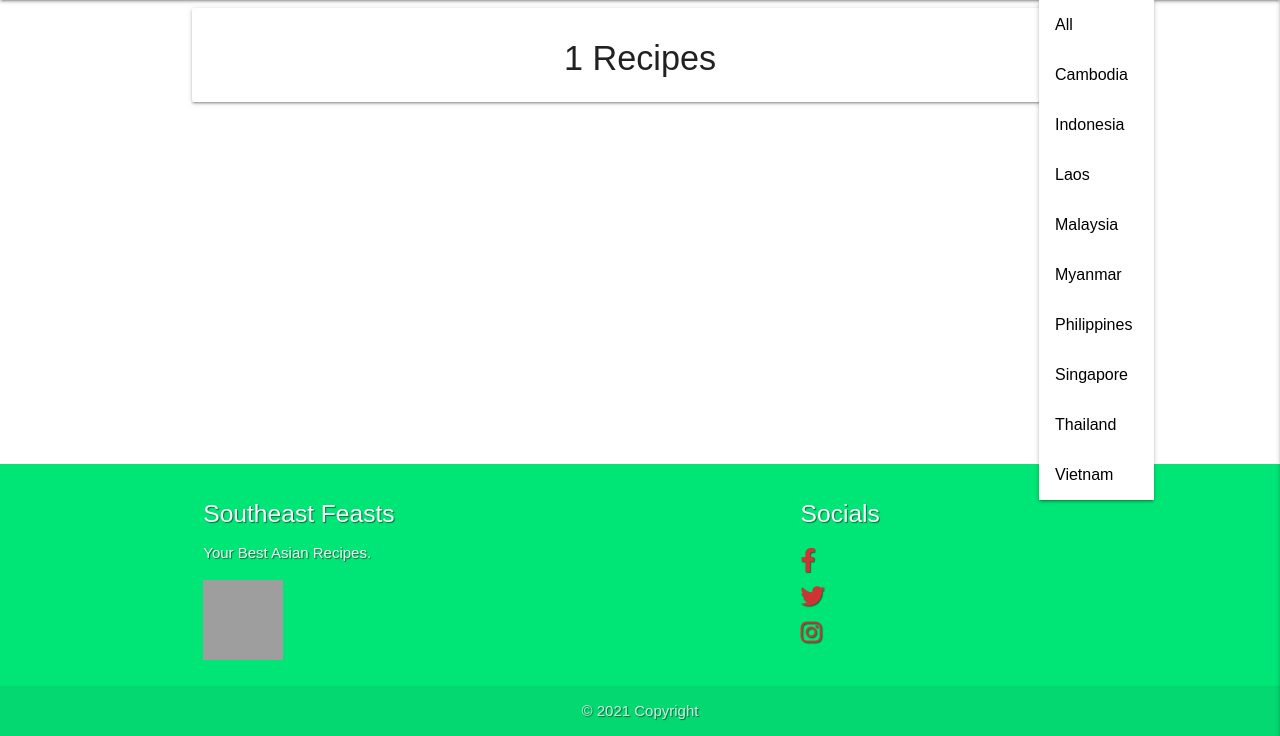
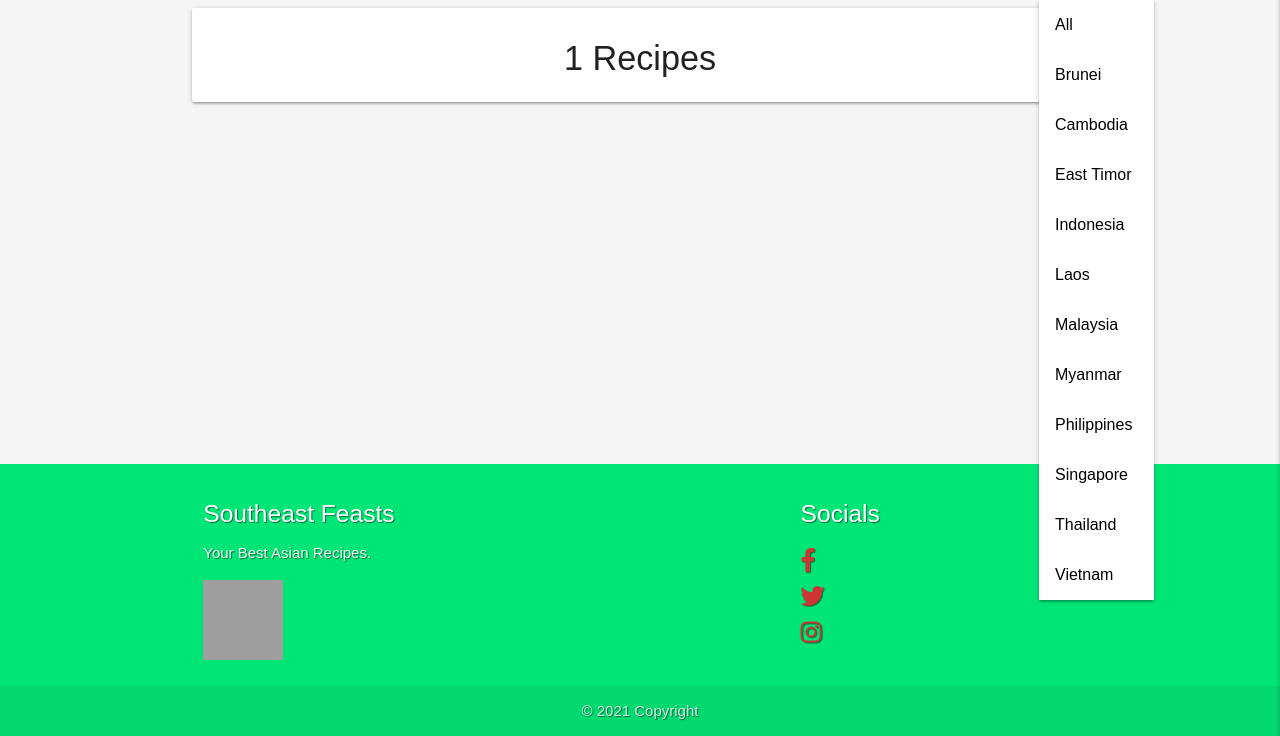
Before and after one commit to lukehanson2429/southeast-feasts, a Flask app: page /get_recipes/1 in a window 1280 px wide, after a click on "Recipes". Shown: the part 64-800 px from the top of the page. Run offline with Flask 2, Linux system fonts and the light colour scheme; data that the repository does not hold is empty; some libraries are stand-ins or nearby versions; some web fonts are replaced; grey boxes are pictures that could not be loaded.

Commit message:
welcome section ammended & remaining countries added to return from mongodb

```diff
--- a/app.py
+++ b/app.py
@@ -87,8 +87,12 @@ def get_recipes(country):
     """Show recipes for each country of origin"""
     if country == "All":
         recipes = list(mongo.db.recipes.find())
+    elif country == "Brunei":
+        recipes = list(mongo.db.recipes.find({"country": "Brunei"}))
     elif country == "Cambodia":
         recipes = list(mongo.db.recipes.find({"country": "Cambodia"}))
+    elif country == "East Timor":
+        recipes = list(mongo.db.recipes.find({"country": "East Timor"}))
     elif country == "Indonesia":
         recipes = list(mongo.db.recipes.find({"country": "Indonesia"}))
     elif country == "Laos":
--- a/templates/base.html
+++ b/templates/base.html
@@ -16,7 +16,9 @@
         <!-- Dropdown Content Navbar -->
         <ul id="dropdown1" class="dropdown-content">
             <li><a href="{{ url_for('get_recipes', country='All') }}">All</a></li>
+            <li><a href="{{ url_for('get_recipes', country='Brunei') }}">Brunei</a></li>
             <li><a href="{{ url_for('get_recipes', country='Cambodia') }}">Cambodia</a></li>
+            <li><a href="{{ url_for('get_recipes', country='East Timor') }}">East Timor</a></li>
             <li><a href="{{ url_for('get_recipes', country='Indonesia') }}">Indonesia</a></li>
             <li><a href="{{ url_for('get_recipes', country='Laos') }}">Laos</a></li>
             <li><a href="{{ url_for('get_recipes', country='Malaysia') }}">Malaysia</a></li>
@@ -47,8 +49,10 @@
         </nav>
         <!-- Dropdown Content SideNav -->
 <ul id="dropdown2" class="dropdown-content">
-            <li><a href="{{ url_for('get_recipes', country='all') }}">All</a></li>
+            <li><a href="{{ url_for('get_recipes', country='All') }}">All</a></li>
+            <li><a href="{{ url_for('get_recipes', country='Brunei') }}">Brunei</a></li>
             <li><a href="{{ url_for('get_recipes', country='Cambodia') }}">Cambodia</a></li>
+            <li><a href="{{ url_for('get_recipes', country='East Timor') }}">East Timor</a></li>
             <li><a href="{{ url_for('get_recipes', country='Indonesia') }}">Indonesia</a></li>
             <li><a href="{{ url_for('get_recipes', country='Laos') }}">Laos</a></li>
             <li><a href="{{ url_for('get_recipes', country='Malaysia') }}">Malaysia</a></li>
@@ -84,7 +88,7 @@
             {% endif %}
         {% endwith %}
     </section>
-    <main>
+    <main class="grey lighten-4">
     {% block content %}
     {% endblock %}
     </main>
```
Also changed, not shown: templates/index.html (+2 -5 lines).
